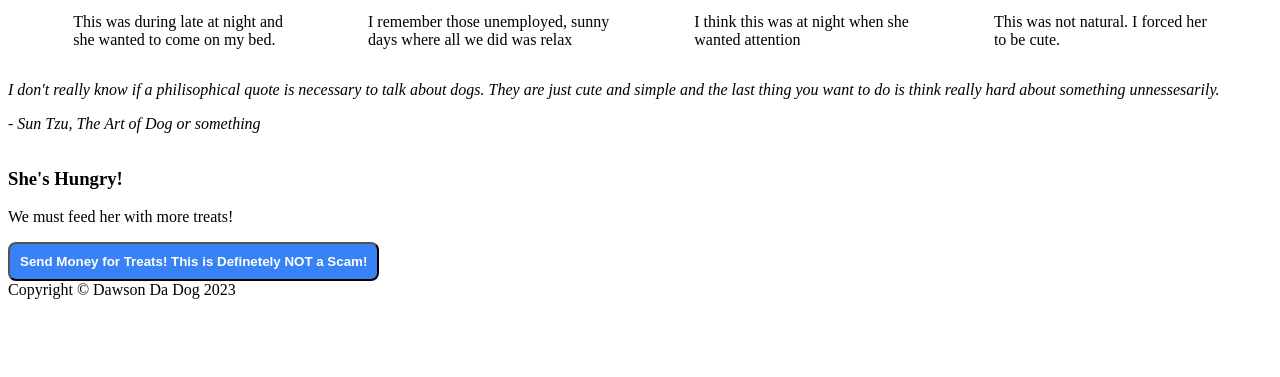
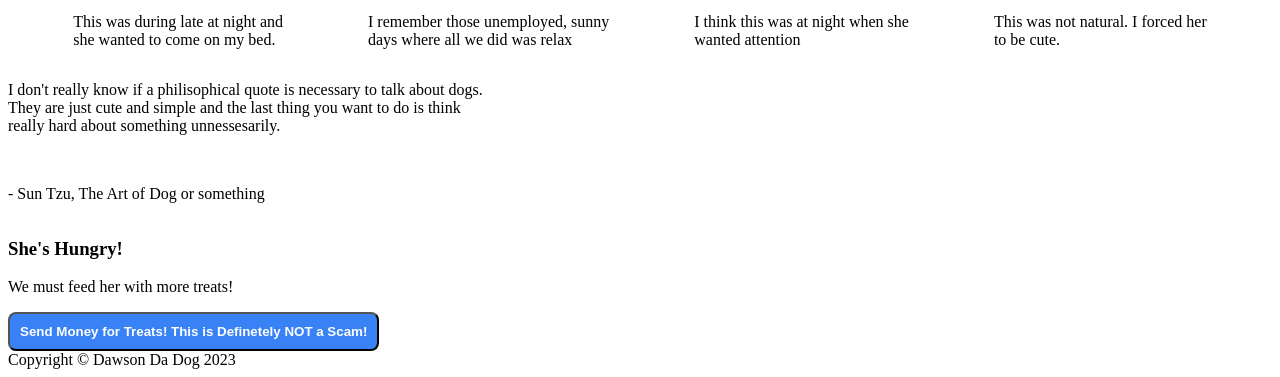
Before and after one commit to Leodionshub/student-solutions, a plain HTML site: page index.html in a window 1280 px wide. Shown: the part 1080-1457 px from the top of the page. Before the commit the page ends 1387 px from the top, so only its background shows below. Drawn offline with Linux system fonts and the light colour scheme.

Commit message:
seperated quote paragraph with author paragraph into two <p>

```diff
--- a/index.html
+++ b/index.html
@@ -62,11 +62,13 @@
 
 
 
-        <div class="paragraph"></div>
-        <p><em>I don't really know if a philisophical quote is necessary to talk about dogs. They are just cute and simple and the last thing you want to do is
-            think really hard about something unnessesarily.
-            <p>- Sun Tzu, The Art of Dog or something</p>
-        </em></p>
+        <div class="paragraph">
+            <p class="quote">I don't really know if a philisophical quote is necessary to talk about dogs.<br>
+                             They are just cute and simple and the last thing you want to do is think <br>really hard about something unnessesarily.</p>
+                                 <br>
+            <p class="sun">- Sun Tzu, The Art of Dog or something</p>
+
+        </div>
 
         <div class="sign"></div>
             <div class="inside">
```
